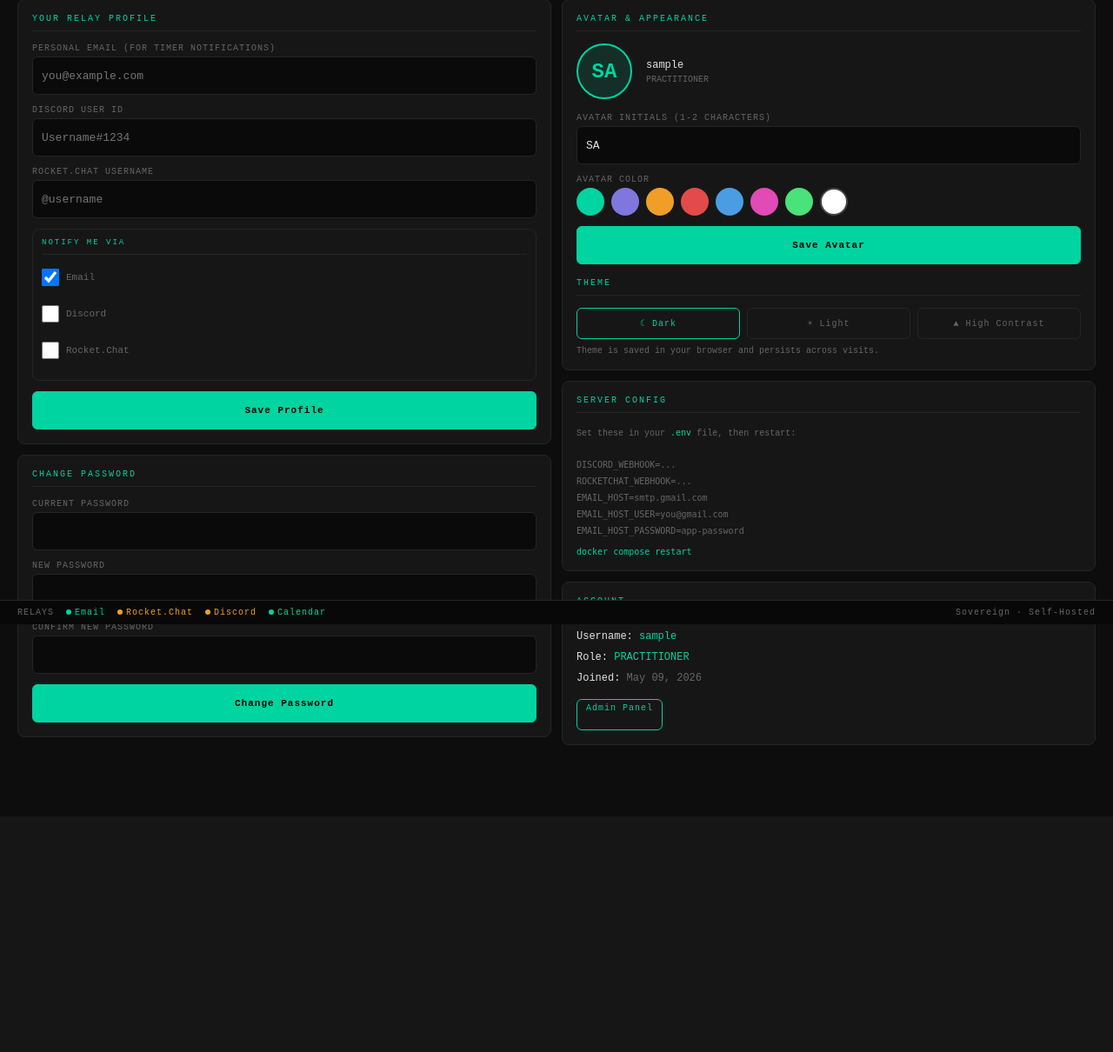
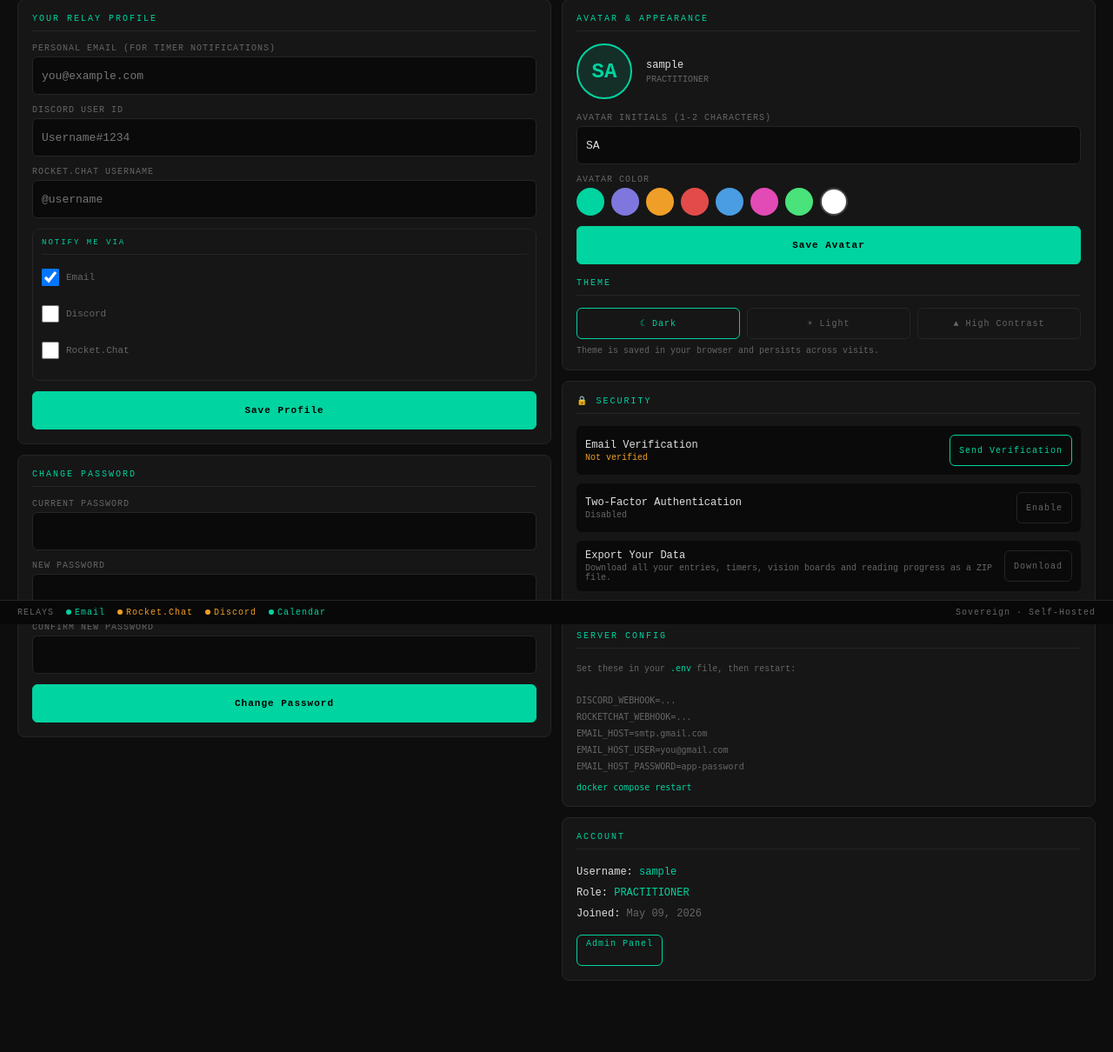
Before and after one commit to TemperalTemplar/positive, a Django app: page /settings/ in a window 1280 px wide. Shown: the part 82-1292 px from the top of the page at 87% size. Before the commit the page ends 939 px from the top, so only its background shows below. Run offline with Django 5.2, Linux system fonts and the light colour scheme; the visitor is signed in with stand-in values (Sample User, id 1); data comes from the database, SQL or seed files in the repository.

Commit message:
Add security panel — email verification, 2FA, data export

```diff
--- a/templates/core/settings.html
+++ b/templates/core/settings.html
@@ -85,6 +85,58 @@
       <button onclick="setTheme('high-contrast')" class="btn btn-sm btn-muted" id="theme-hc" style="flex:1">&#9650; {% trans "High Contrast" %}</button>
     </div>
     <div style="margin-top:8px;font-size:10px;color:var(--muted)">{% trans "Theme is saved in your browser and persists across visits." %}</div>
+  </div>
+
+  <!-- SECURITY -->
+  <div class="panel" style="margin-bottom:12px">
+    <div class="panel-title">&#128274; {% trans "Security" %}</div>
+    <div style="padding:10px;background:var(--input);border-radius:6px;margin-bottom:10px">
+      <div style="display:flex;justify-content:space-between;align-items:center">
+        <div>
+          <div style="font-size:12px;margin-bottom:2px">{% trans "Email Verification" %}</div>
+          <div style="font-size:10px;color:var(--muted)">
+            {% if security.email_verified %}
+            <span style="color:var(--accent)">&#10003; {% trans "Verified" %}</span>
+            {% elif request.user.email %}
+            <span style="color:var(--warn)">{% trans "Not verified" %}</span>
+            {% else %}
+            <span style="color:var(--muted)">{% trans "Add an email address above first" %}</span>
+            {% endif %}
+          </div>
+        </div>
+        {% if not security.email_verified and request.user.email %}
+        <a href="{% url 'verify_email_request' %}" class="btn btn-sm">{% trans "Send Verification" %}</a>
+        {% endif %}
+      </div>
+    </div>
+    <div style="padding:10px;background:var(--input);border-radius:6px;margin-bottom:10px">
+      <div style="display:flex;justify-content:space-between;align-items:center">
+        <div>
+          <div style="font-size:12px;margin-bottom:2px">{% trans "Two-Factor Authentication" %}</div>
+          <div style="font-size:10px;color:var(--muted)">
+            {% if security.two_factor_enabled %}
+            <span style="color:var(--accent)">&#10003; {% trans "Enabled" %}</span>
+            {% else %}
+            <span style="color:var(--muted)">{% trans "Disabled" %}</span>
+            {% endif %}
+          </div>
+        </div>
+        {% if request.user.email %}
+        <button onclick="toggle2FA(this)" class="btn btn-sm {% if not security.two_factor_enabled %}btn-muted{% endif %}">
+          {% if security.two_factor_enabled %}{% trans "Disable" %}{% else %}{% trans "Enable" %}{% endif %}
+        </button>
+        {% endif %}
+      </div>
+    </div>
+    <div style="padding:10px;background:var(--input);border-radius:6px">
+      <div style="display:flex;justify-content:space-between;align-items:center">
+        <div>
+          <div style="font-size:12px;margin-bottom:2px">{% trans "Export Your Data" %}</div>
+          <div style="font-size:10px;color:var(--muted)">{% trans "Download all your entries, timers, vision boards and reading progress as a ZIP file." %}</div>
+        </div>
+        <a href="{% url 'export_data' %}" class="btn btn-sm btn-muted">{% trans "Download" %}</a>
+      </div>
+    </div>
   </div>
 
   <!-- SERVER CONFIG & ACCOUNT -->
@@ -220,5 +272,16 @@ function toggle2FA(btn){
     }
   });
 }
+
+function toggle2FA(btn){
+  fetch('{% url "toggle_2fa" %}',{
+    method:'POST',
+    headers:{'X-CSRFToken':csrfToken,'Content-Type':'application/x-www-form-urlencoded'}
+  }).then(function(r){return r.json();}).then(function(d){
+    if(d.error){alert(d.error);return;}
+    if(d.enabled){btn.textContent='{% trans "Disable" %}';btn.classList.remove('btn-muted');}
+    else{btn.textContent='{% trans "Enable" %}';btn.classList.add('btn-muted');}
+  });
+}
 </script>
 {% endblock %}
```
